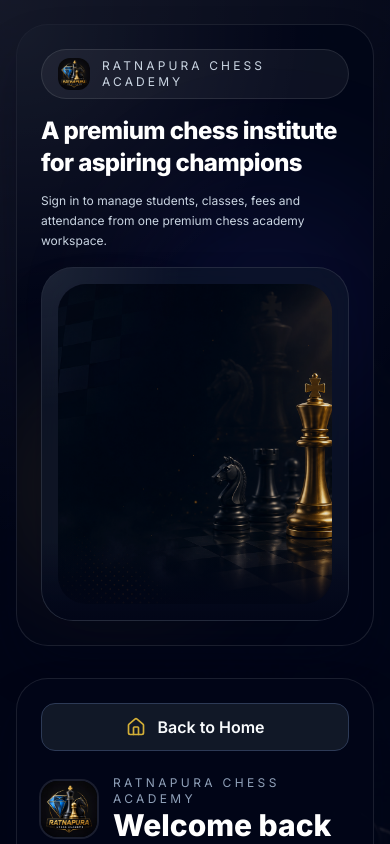
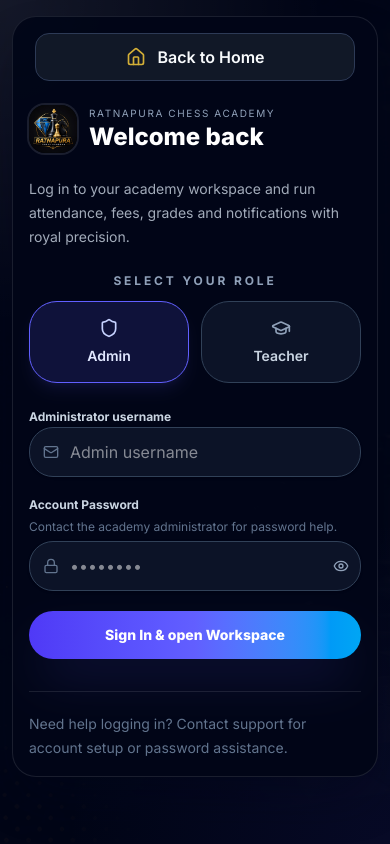
Before and after one commit to LihiniAthukorala/Academy-System, a React (Vite) app: page /login in a window 390 px wide. Shown: the top 844 px of the page. Built offline with nearby package versions, Linux system fonts and the light colour scheme; no server answers.

Commit message:
remove unused refs, adjust layout, and improve accessibility

```diff
--- a/src/pages/Login.jsx
+++ b/src/pages/Login.jsx
@@ -1,4 +1,4 @@
-import React, { useRef, useState } from 'react';
+import React, { useState } from 'react';
 import { useForm } from 'react-hook-form';
 import { useAcademy } from '../context/AcademyContext';
 import { Link, useNavigate } from 'react-router-dom';
@@ -9,13 +9,9 @@ export const Login = () => {
     const navigate = useNavigate();
     const [showPassword, setShowPassword] = useState(false);
     const [selectedRole, setSelectedRole] = useState('Administrator'); // 'Administrator' | 'Teacher'
-    const usernameFieldFocused = useRef(false);
-    const passwordFieldFocused = useRef(false);
-
     const {
         register,
         handleSubmit,
-        setValue,
         setError,
         formState: { errors, isSubmitting }
     } = useForm({
@@ -44,13 +40,13 @@ export const Login = () => {
             <div className="absolute inset-0 bg-[url('/bc.png')] bg-center bg-cover opacity-10 pointer-events-none" />
             <div className="absolute inset-0 bg-[radial-gradient(circle_at_top_left,_rgba(255,255,255,0.08),transparent_35%),radial-gradient(circle_at_bottom_right,_rgba(79,70,229,0.08),transparent_35%)] pointer-events-none" />
             <div className="absolute inset-0 bg-chessboard opacity-6 pointer-events-none" />
-            <div className="relative mx-auto flex min-h-screen w-full max-w-[1440px] items-center justify-center px-4 py-6">
+            <div className="relative mx-auto flex min-h-screen w-full max-w-[1440px] items-start justify-center px-3 py-4 sm:items-center sm:px-4 sm:py-6">
                 <div className="grid w-full gap-8 lg:grid-cols-[1.1fr_0.9fr]">
-                    <div className="relative overflow-hidden rounded-[2rem] border border-white/10 bg-slate-950/90 p-6 shadow-2xl shadow-slate-950/40">
+                    <div className="relative hidden overflow-hidden rounded-[2rem] border border-white/10 bg-slate-950/90 p-6 shadow-2xl shadow-slate-950/40 lg:block">
                         <div className="absolute inset-0 bg-[radial-gradient(circle_at_top_left,_rgba(255,255,255,0.1),transparent_40%)] opacity-80" />
                         <div className="absolute right-[-8%] top-1/4 h-[260px] w-[260px] rounded-full bg-[#4F46E5]/10 blur-3xl" />
                         <div className="absolute left-[-8%] bottom-10 h-[240px] w-[240px] rounded-full bg-[#D4AF37]/10 blur-3xl" />
-                        <div className="relative z-10 flex min-h-auto flex-col justify-between gap-4">
+                        <div className="relative z-10 flex min-h-0 flex-col justify-between gap-4">
                             <div>
                                 <div className="inline-flex items-center gap-3 rounded-full border border-white/10 bg-white/5 px-4 py-2 text-xs uppercase tracking-[0.26em] text-slate-300">
                                     <img src="/ratnapura-logo.jpeg" alt="Ratnapura Chess Academy" className="h-8 w-8 rounded-xl object-cover" />
@@ -76,7 +72,7 @@ export const Login = () => {
                         </div>
                     </div>
 
-                    <div className="relative overflow-hidden rounded-[2rem] border border-white/10 bg-slate-950/95 p-6 shadow-2xl shadow-slate-950/40">
+                    <div className="relative mx-auto w-full max-w-2xl overflow-hidden rounded-3xl border border-white/10 bg-slate-950/95 p-4 shadow-2xl shadow-slate-950/40 sm:rounded-[2rem] sm:p-6 lg:max-w-none lg:p-8">
                         <button
                             type="button"
                             onClick={() => navigate('/home')}
@@ -88,15 +84,15 @@ export const Login = () => {
                         </button>
 
                         <div className="relative z-10">
-                            <div className="mb-8 flex items-center gap-4">
-                                <img src="/ratnapura-logo.jpeg" alt="Ratnapura Chess Academy logo" className="h-14 w-14 rounded-2xl object-cover ring-2 ring-white/10" />
+                            <div className="mb-6 flex items-center gap-3 sm:mb-8 sm:gap-4">
+                                <img src="/ratnapura-logo.jpeg" alt="Ratnapura Chess Academy logo" className="h-12 w-12 shrink-0 rounded-2xl object-cover ring-2 ring-white/10 sm:h-14 sm:w-14" />
                                 <div>
-                                    <p className="text-xs uppercase tracking-[0.28em] text-slate-400">Ratnapura Chess Academy</p>
-                                    <h2 className="text-3xl font-extrabold text-white">Welcome back</h2>
+                                    <p className="text-[10px] uppercase tracking-[0.16em] text-slate-400 sm:text-xs sm:tracking-[0.28em]">Ratnapura Chess Academy</p>
+                                    <h2 className="text-2xl font-extrabold text-white sm:text-3xl">Welcome back</h2>
                                 </div>
                             </div>
 
-                            <p className="max-w-xl text-sm leading-6 text-slate-300/80 mb-8">
+                            <p className="mb-6 max-w-xl text-sm leading-6 text-slate-300/80 sm:mb-8">
                                 Log in to your academy workspace and run attendance, fees, grades and notifications with royal precision.
                             </p>
 
@@ -144,14 +140,9 @@ export const Login = () => {
                                                 }
                                             })}
                                             type="text"
+                                            autoComplete="username"
                                             placeholder={selectedRole === 'Teacher' ? 'Your username' : 'Admin username'}
-                                            onFocus={() => {
-                                                if (!usernameFieldFocused.current) {
-                                                    setValue('emailOrUsername', '');
-                                                    usernameFieldFocused.current = true;
-                                                }
-                                            }}
-                                            className={`pl-10 pr-4 py-3 w-full rounded-3xl border bg-slate-900/80 text-sm text-white shadow-sm transition-all ${errors.emailOrUsername
+                                            className={`w-full rounded-3xl border bg-slate-900/80 py-3 pl-10 pr-4 text-base text-white shadow-sm transition-all sm:text-sm ${errors.emailOrUsername
                                                 ? 'border-rose-500 ring-2 ring-rose-500/10'
                                                 : 'border-slate-700 focus:border-indigo-500 ring-1 ring-transparent focus:ring-indigo-500/20'
                                             }`}
@@ -165,11 +156,11 @@ export const Login = () => {
                                 </div>
 
                                 <div className="space-y-1">
-                                    <div className="flex items-center justify-between">
+                                    <div className="flex flex-col gap-1 sm:flex-row sm:items-center sm:justify-between">
                                         <label className="text-xs font-bold text-slate-300">
                                             Account Password
                                         </label>
-                                        <span className="text-xs text-slate-500">Contact the academy administrator for password help.</span>
+                                        <span className="text-xs leading-5 text-slate-500">Contact the academy administrator for password help.</span>
                                     </div>
                                     <div className="relative">
                                         <span className="absolute inset-y-0 left-0 pl-3.5 flex items-center text-slate-500">
@@ -184,14 +175,9 @@ export const Login = () => {
                                                 }
                                             })}
                                             type={showPassword ? 'text' : 'password'}
+                                            autoComplete="current-password"
                                             placeholder="••••••••"
-                                            onFocus={() => {
-                                                if (!passwordFieldFocused.current) {
-                                                    setValue('password', '');
-                                                    passwordFieldFocused.current = true;
-                                                }
-                                            }}
-                                            className={`pl-10 pr-10 py-3 w-full rounded-3xl border bg-slate-900/80 text-sm text-white shadow-sm transition-all ${errors.password
+                                            className={`w-full rounded-3xl border bg-slate-900/80 py-3 pl-10 pr-10 text-base text-white shadow-sm transition-all sm:text-sm ${errors.password
                                                 ? 'border-rose-500 ring-2 ring-rose-500/10'
                                                 : 'border-slate-700 focus:border-indigo-500 ring-1 ring-transparent focus:ring-indigo-500/20'
                                             }`}
@@ -238,7 +224,7 @@ export const Login = () => {
                                     New teacher? <Link to="/activate" className="font-semibold text-indigo-300 hover:text-indigo-100">Activate your account</Link>
                                 </p>
                             )}
-                            <div className="mt-10 border-t border-white/10 pt-6 text-sm text-slate-500">
+                            <div className="mt-8 border-t border-white/10 pt-5 text-sm leading-6 text-slate-500 sm:mt-10 sm:pt-6">
                                 <p>Need help logging in? Contact support for account setup or password assistance.</p>
                             </div>
                         </div>
```
